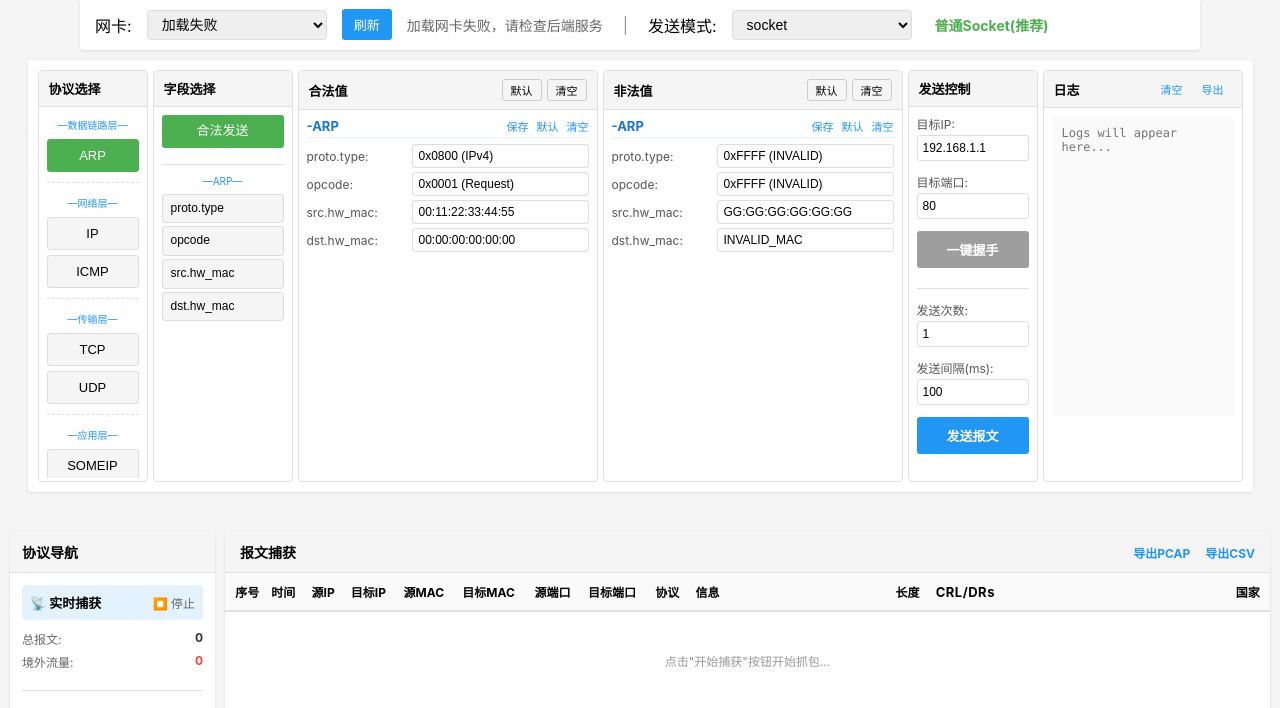
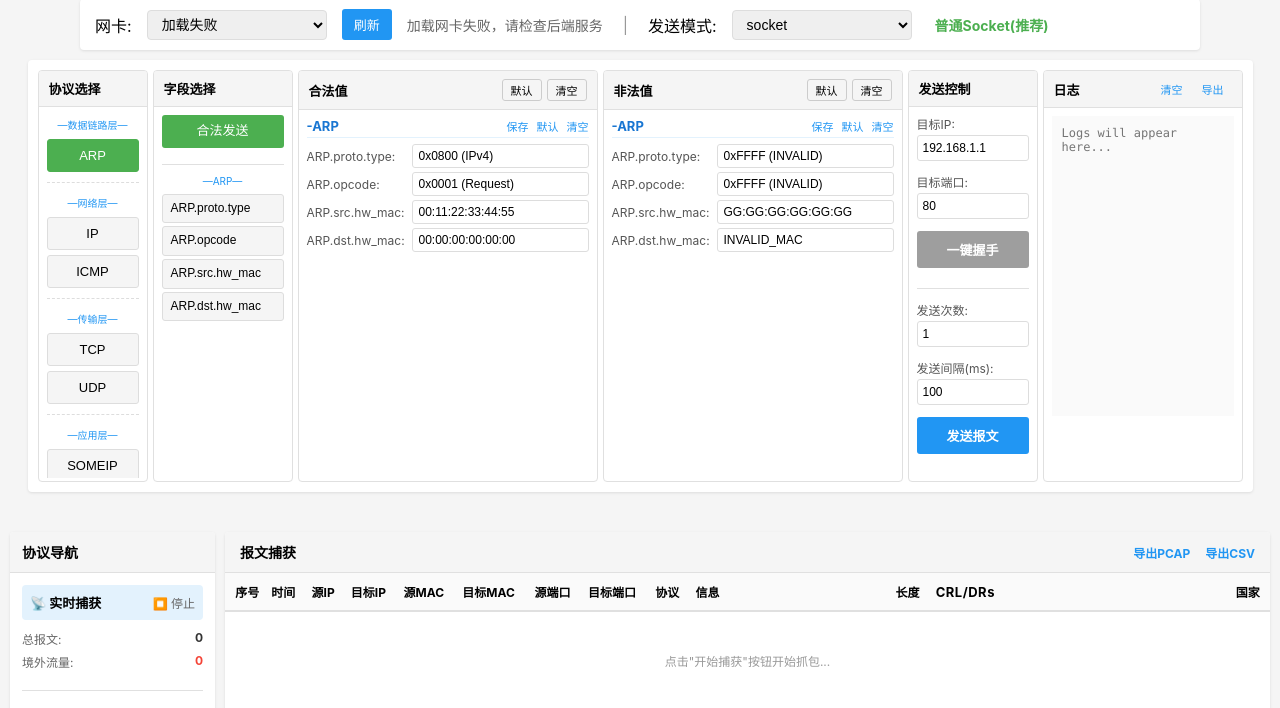
Before and after one commit to yysbnzy/protocol-tester-web, a plain HTML site: page static/index.html in a window 1280 px wide. Shown: the part 67-775 px from the top of the page. Drawn offline with Linux system fonts and the light colour scheme; no server answers.

Commit message:
前端字段名统一 + 删除重复函数声明
- protocolFields: 统一为带协议前缀格式（TCP.srcport, IP.tos, ICMP.type 等）
- legalDefaults/illegalDefaults: 同步更新字段名
- 删除重复的 startCapturePolling/stopCapturePolling 声明
- 恢复意外删除的 currentSelectedPacket 变量

```diff
--- a/static/index.html
+++ b/static/index.html
@@ -1103,35 +1103,35 @@
         }
         // 协议定义 (Wireshark 风格) - Bug Fix 8: 添加协议前缀避免字段名冲突
         const protocolFields = {
-            'ARP': ['proto.type', 'opcode', 'src.hw_mac', 'dst.hw_mac'],
-            'IP': ['IP.version', 'tos', 'id', 'ttl', 'IP.checksum', 'src', 'dst'],
-            'TCP': ['srcport', 'dstport', 'seq', 'ack', 'flags', 'window_size', 'TCP.checksum', 'options'],
-            'UDP': ['srcport', 'dstport', 'UDP.checksum'],
-            'ICMP': ['type', 'code', 'ICMP.checksum', 'id', 'seq'],
-            'SOMEIP': ['service_id', 'method_id', 'client_id', 'session_id',
-                      'proto_ver', 'iface_ver', 'msg_type', 'retcode', 'SOMEIP.payload'],
-            'SOMEIP-SD': ['service_id', 'method_id', 'client_id', 'session_id', 'proto_ver', 'iface_ver', 'msg_type', 'retcode', 'SOMEIP-SD.payload', 'flags', 'entry_type', 'sd_service_id', 'instance_id', 'ttl', 'option_type'],
-            'DOIP': ['DOIP.version', 'inv_version', 'payload_type', 'DOIP.payload']
+            'ARP': ['ARP.proto.type', 'ARP.opcode', 'ARP.src.hw_mac', 'ARP.dst.hw_mac'],
+            'IP': ['IP.version', 'IP.tos', 'IP.id', 'IP.ttl', 'IP.checksum', 'IP.src', 'IP.dst'],
+            'TCP': ['TCP.srcport', 'TCP.dstport', 'TCP.seq', 'TCP.ack', 'TCP.flags', 'TCP.window_size', 'TCP.checksum', 'TCP.options'],
+            'UDP': ['UDP.srcport', 'UDP.dstport', 'UDP.checksum'],
+            'ICMP': ['ICMP.type', 'ICMP.code', 'ICMP.checksum', 'ICMP.id', 'ICMP.seq'],
+            'SOMEIP': ['SOMEIP.service', 'SOMEIP.method', 'SOMEIP.client', 'SOMEIP.session',
+                      'SOMEIP.proto_ver', 'SOMEIP.iface_ver', 'SOMEIP.msg_type', 'SOMEIP.retcode', 'SOMEIP.payload'],
+            'SOMEIP-SD': ['SOMEIP-SD.service_id', 'SOMEIP-SD.method_id', 'SOMEIP-SD.client_id', 'SOMEIP-SD.session_id', 'SOMEIP-SD.proto_ver', 'SOMEIP-SD.iface_ver', 'SOMEIP-SD.msg_type', 'SOMEIP-SD.retcode', 'SOMEIP-SD.payload', 'SOMEIP-SD.flags', 'SOMEIP-SD.entry_type', 'SOMEIP-SD.sd_service_id', 'SOMEIP-SD.instance_id', 'SOMEIP-SD.ttl', 'SOMEIP-SD.option_type'],
+            'DOIP': ['DOIP.version', 'DOIP.inv_version', 'DOIP.payload_type', 'DOIP.payload']
         };
 
         const legalDefaults = {
-            'IP': {'IP.version': '4', 'tos': '0x00', 'id': '0x1234', 'ttl': '64', 'IP.checksum': '0x0000',
-                   'src': '192.168.1.100', 'dst': '192.168.1.1'},
-            'TCP': {'srcport': '8080', 'dstport': '80', 'seq': '0',
-                   'ack': '0', 'flags': '0x02 (SYN)', 'window_size': '65535', 'TCP.checksum': '0x0000',
-                   'options': '0x020405b4'},  // MSS = 1460
-            'UDP': {'srcport': '12345', 'dstport': '53', 'UDP.checksum': '0x0000'},
-            'ARP': {'proto.type': '0x0800 (IPv4)', 'opcode': '0x0001 (Request)',
-                   'src.hw_mac': '00:11:22:33:44:55', 'dst.hw_mac': '00:00:00:00:00:00'},
-            'ICMP': {'type': '8 (Echo Request)', 'code': '0', 'ICMP.checksum': '0x0000', 'id': '0x1234', 'seq': '1'},
-            'SOMEIP': {'service_id': '0x1234', 'method_id': '0x5678', 'client_id': '0x0001', 'session_id': '0x0001',
-                      'proto_ver': '0x01', 'iface_ver': '0x01', 'msg_type': '0x00 (REQUEST)',
-                      'retcode': '0x00 (E_OK)', 'SOMEIP.payload': '0xDEADBEEF'},
-            'SOMEIP-SD': {'service_id': '0xFFFF', 'method_id': '0x8100', 'client_id': '0x0000', 'session_id': '0x0001',
-                      'proto_ver': '0x01', 'iface_ver': '0x01', 'msg_type': '0x02 (NOTIFICATION)',
-                      'retcode': '0x00 (E_OK)', 'SOMEIP-SD.payload': '-payload-sd-', 'flags': '0xC0', 'entry_type': '0x01 (Offer)',
-                      'sd_service_id': '0x1234', 'instance_id': '0x0001', 'ttl': '3', 'option_type': '0x04 (IPv4 Endpoint)'},
-            'DOIP': {'DOIP.version': '0x02', 'inv_version': '0xFD', 'payload_type': '0x0001', 'DOIP.payload': '0x00'}
+            'IP': {'IP.version': '4', 'IP.tos': '0x00', 'IP.id': '0x1234', 'IP.ttl': '64', 'IP.checksum': '0x0000',
+                   'IP.src': '192.168.1.100', 'IP.dst': '192.168.1.1'},
+            'TCP': {'TCP.srcport': '8080', 'TCP.dstport': '80', 'TCP.seq': '0',
+                   'TCP.ack': '0', 'TCP.flags': '0x02 (SYN)', 'TCP.window_size': '65535', 'TCP.checksum': '0x0000',
+                   'TCP.options': '0x020405b4'},  // MSS = 1460
+            'UDP': {'UDP.srcport': '12345', 'UDP.dstport': '53', 'UDP.checksum': '0x0000'},
+            'ARP': {'ARP.proto.type': '0x0800 (IPv4)', 'ARP.opcode': '0x0001 (Request)',
+                   'ARP.src.hw_mac': '00:11:22:33:44:55', 'ARP.dst.hw_mac': '00:00:00:00:00:00'},
+            'ICMP': {'ICMP.type': '8 (Echo Request)', 'ICMP.code': '0', 'ICMP.checksum': '0x0000', 'ICMP.id': '0x1234', 'ICMP.seq': '1'},
+            'SOMEIP': {'SOMEIP.service': '0x1234', 'SOMEIP.method': '0x5678', 'SOMEIP.client': '0x0001', 'SOMEIP.session': '0x0001',
+                      'SOMEIP.proto_ver': '0x01', 'SOMEIP.iface_ver': '0x01', 'SOMEIP.msg_type': '0x00 (REQUEST)',
+                      'SOMEIP.retcode': '0x00 (E_OK)', 'SOMEIP.payload': '0xDEADBEEF'},
+            'SOMEIP-SD': {'SOMEIP-SD.service_id': '0xFFFF', 'SOMEIP-SD.method_id': '0x8100', 'SOMEIP-SD.client_id': '0x0000', 'SOMEIP-SD.session_id': '0x0001',
+                      'SOMEIP-SD.proto_ver': '0x01', 'SOMEIP-SD.iface_ver': '0x01', 'SOMEIP-SD.msg_type': '0x02 (NOTIFICATION)',
+                      'SOMEIP-SD.retcode': '0x00 (E_OK)', 'SOMEIP-SD.payload': '-payload-sd-', 'SOMEIP-SD.flags': '0xC0', 'SOMEIP-SD.entry_type': '0x01 (Offer)',
+                      'SOMEIP-SD.sd_service_id': '0x1234', 'SOMEIP-SD.instance_id': '0x0001', 'SOMEIP-SD.ttl': '3', 'SOMEIP-SD.option_type': '0x04 (IPv4 Endpoint)'},
+            'DOIP': {'DOIP.version': '0x02', 'DOIP.inv_version': '0xFD', 'DOIP.payload_type': '0x0001', 'DOIP.payload': '0x00'}
         };
 
 
@@ -1226,24 +1226,24 @@
         };
 
         const illegalDefaults = {
-            'IP': {'IP.version': '0xFF', 'tos': '0xFF', 'id': '0xFFFF',
-                   'ttl': '0', 'IP.checksum': '0xFFFF', 'src': '999.999.999.999', 'dst': '256.256.256.256'},
-            'TCP': {'srcport': '99999', 'dstport': '0', 'seq': '0xFFFFFFFF',
-                   'ack': '0xFFFFFFFF', 'flags': '0xFF (INVALID)', 'window_size': '0', 'TCP.checksum': '0xFFFF',
-                   'options': 'INVALID_OPTIONS_DATA'},
-            'UDP': {'srcport': '0', 'dstport': '99999', 'UDP.checksum': '0xFFFF'},
-            'ARP': {'proto.type': '0xFFFF (INVALID)', 'opcode': '0xFFFF (INVALID)',
-                   'src.hw_mac': 'GG:GG:GG:GG:GG:GG', 'dst.hw_mac': 'INVALID_MAC'},
-            'ICMP': {'type': '255 (INVALID)', 'code': '255', 'ICMP.checksum': '0xFFFF', 'id': '0xFFFF', 'seq': '65535'},
-            'SOMEIP': {'service_id': '0xFFFF', 'method_id': '0xFFFF', 'client_id': '0xFFFF', 'session_id': '0xFFFF',
-                      'proto_ver': '0xFF', 'iface_ver': '0xFF', 'msg_type': '0xFF (INVALID)',
-                      'retcode': '0xFF (E_UNKNOWN)', 'SOMEIP.payload': 'OVERFLOW'},
-            'SOMEIP-SD': {'service_id': '0xFFFF', 'method_id': '0xFFFF', 'client_id': '0xFFFF', 'session_id': '0xFFFF',
-                      'proto_ver': '0xFF', 'iface_ver': '0xFF', 'msg_type': '0xFF (INVALID)',
-                      'retcode': '0xFF (E_UNKNOWN)', 'SOMEIP-SD.payload': 'INVALID', 'flags': '0xFF (INVALID)',
-                      'entry_type': '0xFF (INVALID)', 'sd_service_id': '0xFFFF', 'instance_id': '0xFFFF',
-                      'ttl': '0xFFFFFF', 'option_type': '0xFF (INVALID)'},
-            'DOIP': {'DOIP.version': '0xFF', 'inv_version': '0x00', 'payload_type': '0xFFFF', 'DOIP.payload': 'INVALID'}
+            'IP': {'IP.version': '0xFF', 'IP.tos': '0xFF', 'IP.id': '0xFFFF',
+                   'IP.ttl': '0', 'IP.checksum': '0xFFFF', 'IP.src': '999.999.999.999', 'IP.dst': '256.256.256.256'},
+            'TCP': {'TCP.srcport': '99999', 'TCP.dstport': '0', 'TCP.seq': '0xFFFFFFFF',
+                   'TCP.ack': '0xFFFFFFFF', 'TCP.flags': '0xFF (INVALID)', 'TCP.window_size': '0', 'TCP.checksum': '0xFFFF',
+                   'TCP.options': 'INVALID_OPTIONS_DATA'},
+            'UDP': {'UDP.srcport': '0', 'UDP.dstport': '99999', 'UDP.checksum': '0xFFFF'},
+            'ARP': {'ARP.proto.type': '0xFFFF (INVALID)', 'ARP.opcode': '0xFFFF (INVALID)',
+                   'ARP.src.hw_mac': 'GG:GG:GG:GG:GG:GG', 'ARP.dst.hw_mac': 'INVALID_MAC'},
+            'ICMP': {'ICMP.type': '255 (INVALID)', 'ICMP.code': '255', 'ICMP.checksum': '0xFFFF', 'ICMP.id': '0xFFFF', 'ICMP.seq': '65535'},
+            'SOMEIP': {'SOMEIP.service': '0xFFFF', 'SOMEIP.method': '0xFFFF', 'SOMEIP.client': '0xFFFF', 'SOMEIP.session': '0xFFFF',
+                      'SOMEIP.proto_ver': '0xFF', 'SOMEIP.iface_ver': '0xFF', 'SOMEIP.msg_type': '0xFF (INVALID)',
+                      'SOMEIP.retcode': '0xFF (E_UNKNOWN)', 'SOMEIP.payload': 'OVERFLOW'},
+            'SOMEIP-SD': {'SOMEIP-SD.service_id': '0xFFFF', 'SOMEIP-SD.method_id': '0xFFFF', 'SOMEIP-SD.client_id': '0xFFFF', 'SOMEIP-SD.session_id': '0xFFFF',
+                      'SOMEIP-SD.proto_ver': '0xFF', 'SOMEIP-SD.iface_ver': '0xFF', 'SOMEIP-SD.msg_type': '0xFF (INVALID)',
+                      'SOMEIP-SD.retcode': '0xFF (E_UNKNOWN)', 'SOMEIP-SD.payload': 'INVALID', 'SOMEIP-SD.flags': '0xFF (INVALID)',
+                      'SOMEIP-SD.entry_type': '0xFF (INVALID)', 'SOMEIP-SD.sd_service_id': '0xFFFF', 'SOMEIP-SD.instance_id': '0xFFFF',
+                      'SOMEIP-SD.ttl': '0xFFFFFF', 'SOMEIP-SD.option_type': '0xFF (INVALID)'},
+            'DOIP': {'DOIP.version': '0xFF', 'DOIP.inv_version': '0x00', 'DOIP.payload_type': '0xFFFF', 'DOIP.payload': 'INVALID'}
         };
 
         // 协议分层配置
@@ -2866,19 +2866,6 @@
             }
         }
 
-        function startCapturePolling() {
-            fetchCapturedPackets();
-            capturePollInterval = setInterval(fetchCapturedPackets, 500);
-        }
-
-        function stopCapturePolling() {
-            if (capturePollInterval) {
-                clearInterval(capturePollInterval);
-                capturePollInterval = null;
-            }
-        }
-
-        // ==================== Wireshark 风格 - 报文详情视图 ====================
         let currentSelectedPacket = null;
         let currentDetailTab = 'layers';
         let selectedFieldId = null;  // 当前选中的字段ID
```
